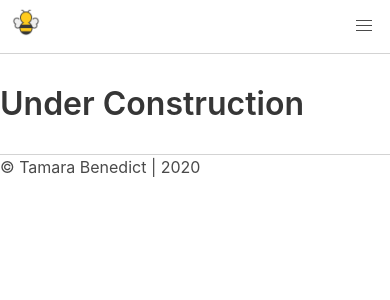
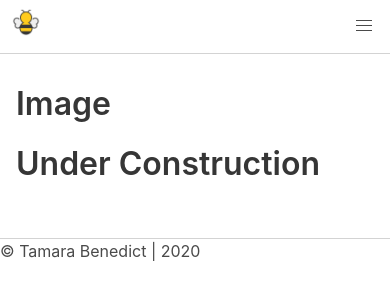
Before and after one commit to pfingstr/blog, a Next.js app: page /about in a window 390 px wide. Shown: the top 300 px of the page. Built offline with nearby package versions, Linux system fonts and the light colour scheme.

Commit message:
resized tile font for mobile

```diff
--- a/src/pages/about.js
+++ b/src/pages/about.js
@@ -3,7 +3,12 @@ import Layout from '../components/Layout'
 export default function About() {
   return (
     <Layout title="About">
+      <div className="grid-two-column">
+      <h1 className="title">Image</h1>
+      <p></p>
       <h1 className="title">Under Construction</h1>
+      <p></p>
+      </div>
     </Layout>
   )
 }
--- a/src/styles/globals.css
+++ b/src/styles/globals.css
@@ -42,7 +42,8 @@
 @media(max-width: 768px) {
   .grid-two-column {
     display: block;
-
+    margin-left:1rem;
+    margin-right:1rem;
   }
 }
 
@@ -75,7 +76,7 @@
   background-size: cover;
   background-position: 50% 50%;
   height: 16rem;
-  display: flex;
+
   border-radius:8px;
   box-shadow: 0 4px 8px 0 rgba(0,0,0,0.3);
   margin: 0 auto;
@@ -99,8 +100,8 @@
 }
 
 .tile-block .title, .tile-block .subtitle {
-  color: rgb(255, 230, 2);
-  font-size: 1.6em;
+  color: rgb(255, 230, 2, 0.850);
+  font-size: 1.5em;
 }
 
 .title-block {
@@ -112,6 +113,6 @@
 
 
 .title-block .title, .title-block .subtitle {
-  color: white;
-  font-size: 1.9em;
+  color: rgba(255, 230, 2, 0.850);
+  font-size: 1.7em;
 }
```
